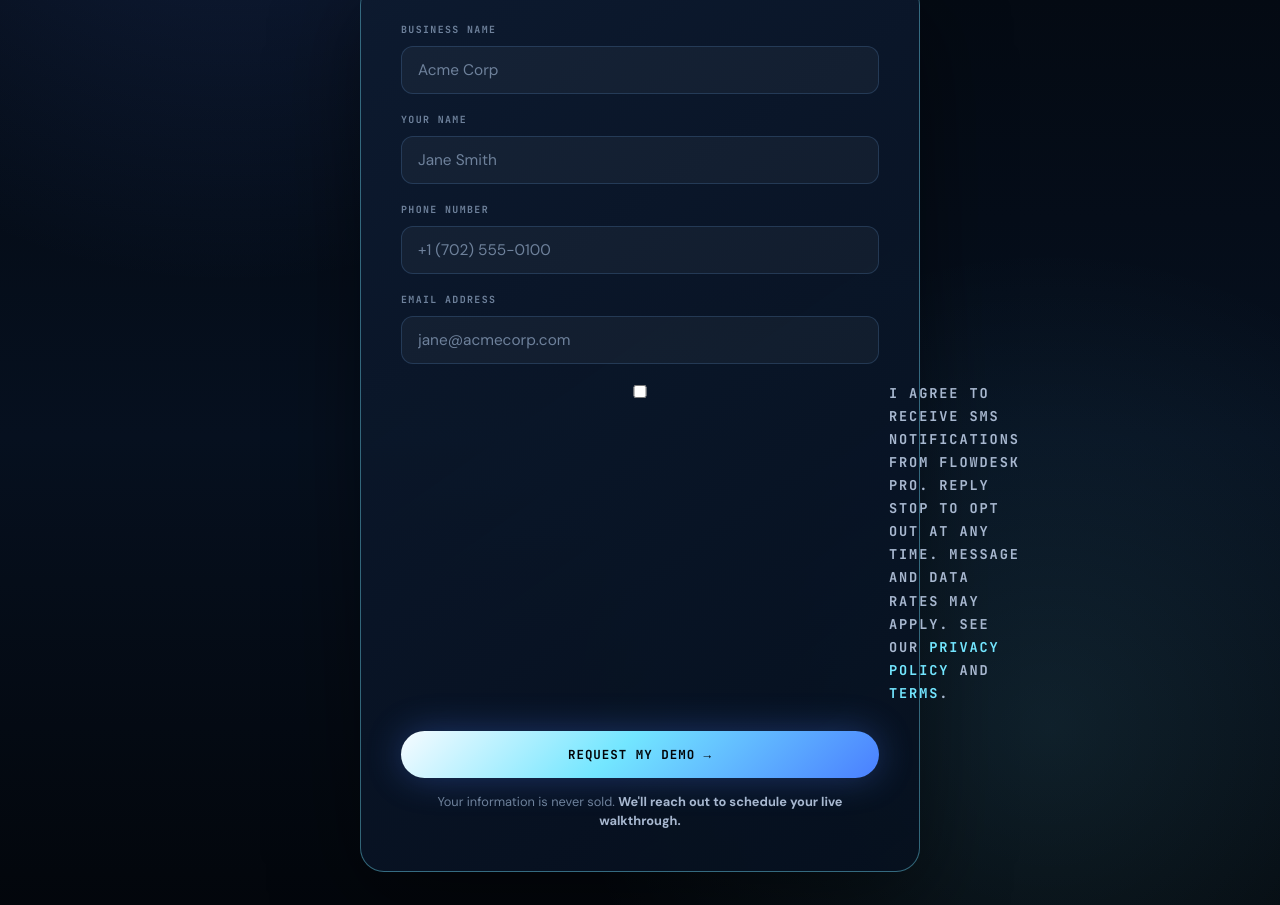
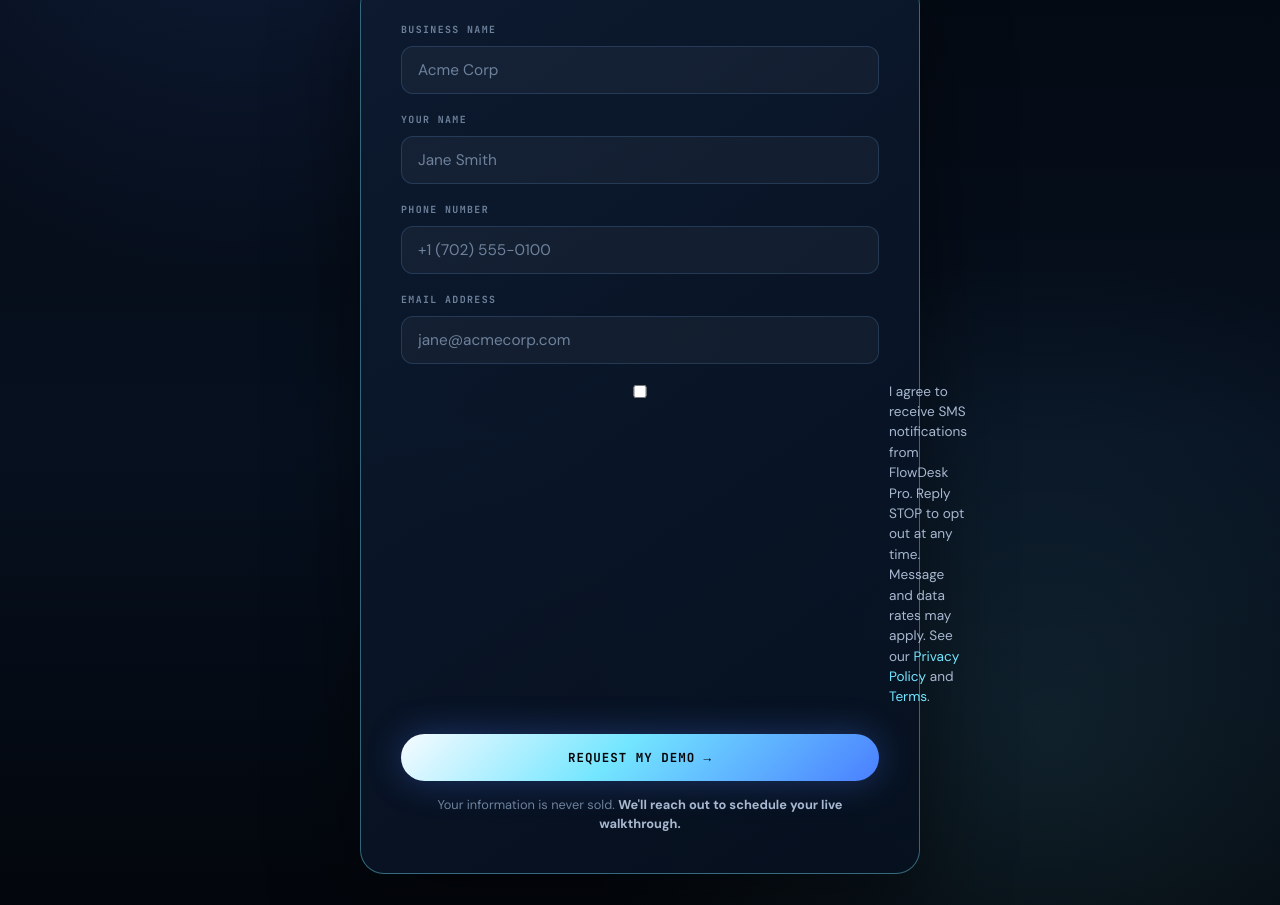
Before and after one commit to Aproposchpt2/ai4contact-center, a website: page demo-request.html in a window 1280 px wide. Shown: the part 438-1343 px from the top of the page. Drawn offline with Linux system fonts and the light colour scheme.

Commit message:
Fix SMS consent checkbox font — override monospace label rule with .consent-label class

```diff
--- a/demo-request.html
+++ b/demo-request.html
@@ -102,6 +102,13 @@ input.error{border-color:var(--red)}
 .form-general-error{display:none;background:rgba(255,107,122,.06);border:1px solid rgba(255,107,122,.22);border-radius:12px;padding:12px 16px;font-size:.88rem;color:var(--red);margin-top:12px;text-align:center}
 .form-general-error.show{display:block}
 
+.consent-label{
+  font-family:'DM Sans',system-ui,sans-serif;font-size:.85rem;font-weight:400;
+  color:var(--muted);line-height:1.5;letter-spacing:normal;text-transform:none;
+  display:flex;align-items:flex-start;gap:10px;cursor:pointer;
+  white-space:normal;word-break:normal;margin-bottom:0;
+}
+
 footer{
   text-align:center;padding:1.5rem;border-top:1px solid var(--line);
   color:var(--soft);font-size:.8rem;
@@ -148,7 +155,7 @@ footer{
             <div class="field-error" id="err_email">Please enter a valid email address.</div>
           </div>
           <div class="field">
-            <label style="display:flex;gap:10px;align-items:flex-start;cursor:pointer;font-size:.85rem;color:var(--muted)">
+            <label class="consent-label">
               <input type="checkbox" id="sms_consent" required style="margin-top:3px;flex-shrink:0">
               <span>I agree to receive SMS notifications from FlowDesk Pro. Reply STOP to opt out at any time. Message and data rates may apply. See our <a href="/privacy.html" style="color:var(--cyan)">Privacy Policy</a> and <a href="/terms.html" style="color:var(--cyan)">Terms</a>.</span>
             </label>
```
